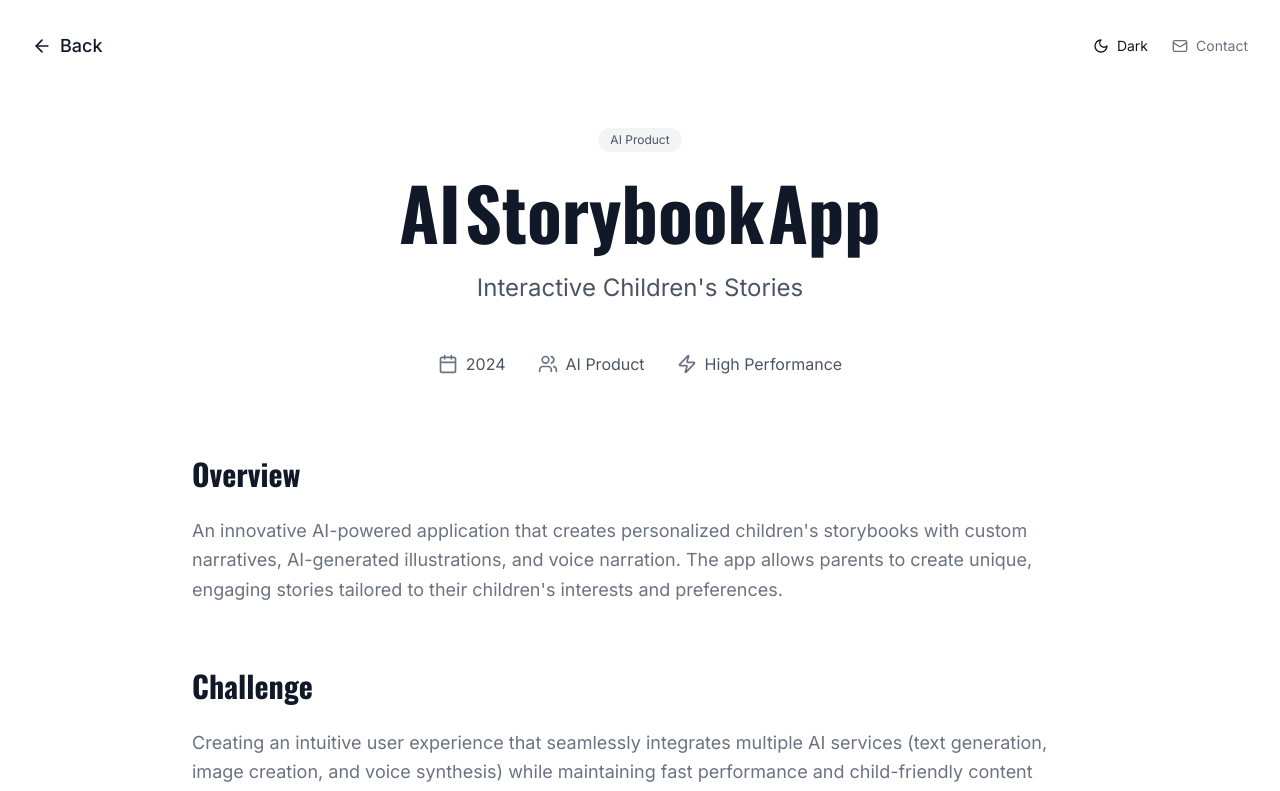
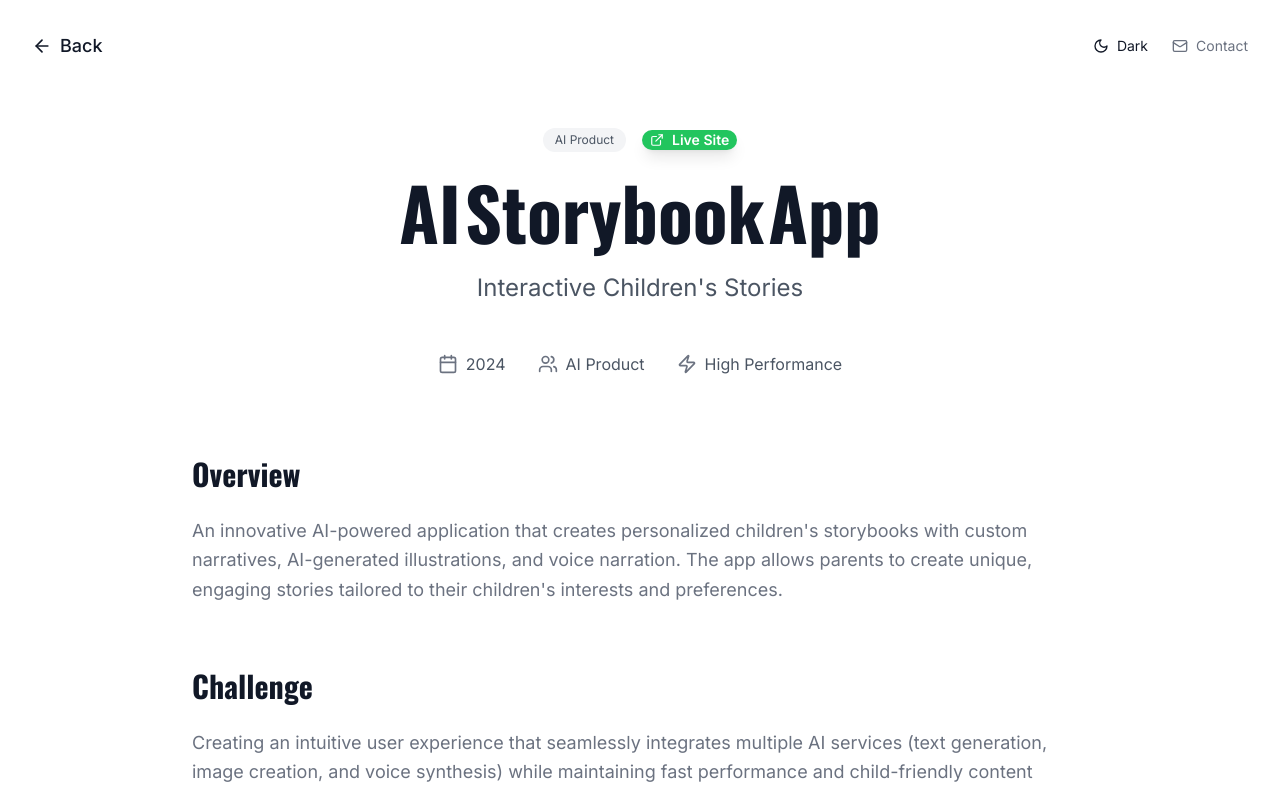
Before and after one commit to MarianRusoiu99/portfolio-2, a React (Vite) app: page /project/ai-storybook-app in a window 1280 px wide. Shown: the top 791 px of the page. Built offline with nearby package versions, Linux system fonts and the light colour scheme; a web font is replaced by a local one.

Commit message:
feat: add website link for 'My Kids Tales' project in projectsData

```diff
--- a/src/data/projectsData.ts
+++ b/src/data/projectsData.ts
@@ -113,6 +113,7 @@ export const projectsData: Record<string, ProjectData> = {
     image: 'https://images.unsplash.com/photo-1513475382585-d06e58bcb0e0?w=800&h=600&fit=crop',
     type: 'AI Product',
     status: 'Live',
+    website: 'https://peerconcept.com/projects/my-kids-tales',
     date: '2024',
     tech: ['React', 'Nest.js', 'OpenAI API', 'DALL·E', 'PlayHT', 'TypeScript'],
     images: [
```
